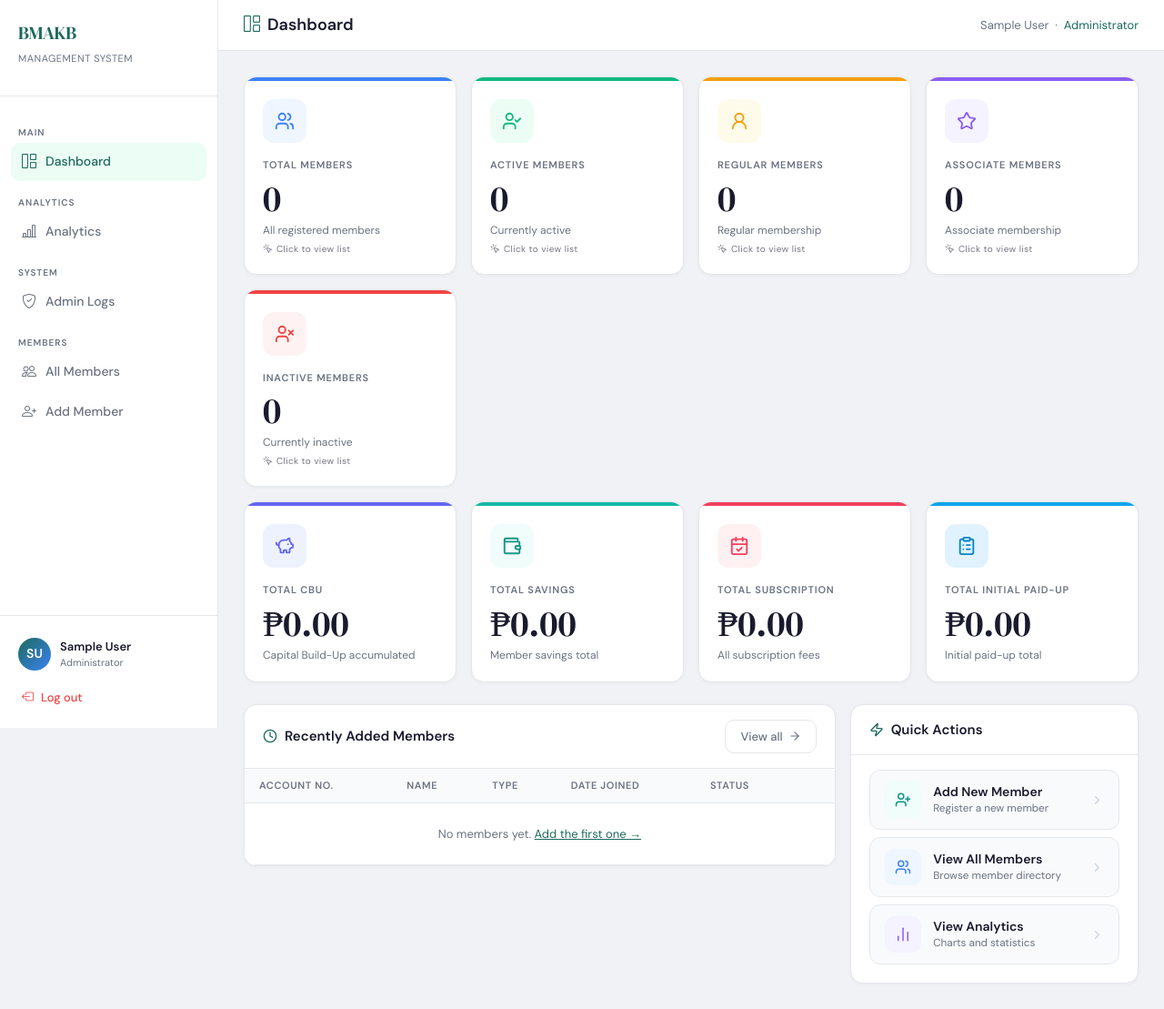
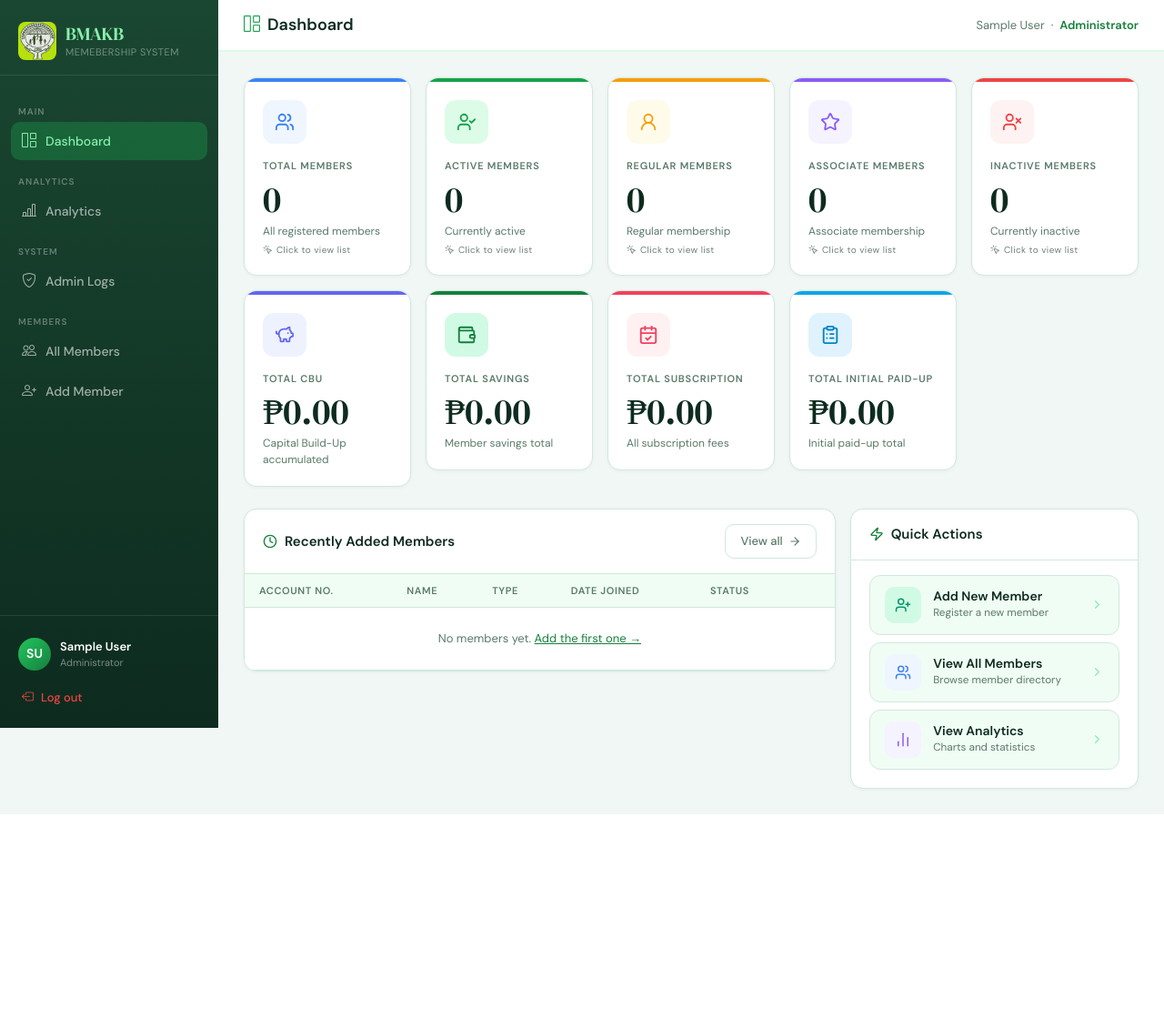
Before and after one commit to mAkOy34-mors/bmakb_system, a Django app: page / in a window 1280 px wide. Shown: the whole page at 91% size. After the commit the page ends 895 px from the top, so only its background shows below. Run offline with Django 5.2, Linux system fonts and the light colour scheme; the visitor is signed in with stand-in values (Sample User, id 1).

Commit message:
change Dashboard Ui

```diff
--- a/apps/administrator/templates/administrator/dashboard.html
+++ b/apps/administrator/templates/administrator/dashboard.html
@@ -12,10 +12,10 @@
 
 {% block content %}
 
-<!-- ── Row 1: Member Count Cards ──────────────────────────── -->
-<div class="row g-3 mb-3">
+<!-- ── Row 1: Member Count Cards (5 columns) ──────────────── -->
+<div class="row g-3 mb-3 row-cols-5">
 
-  <div class="col-md-3">
+  <div class="col">
     <div class="stat-card blue clickable"
          data-modal="members-modal"
          data-filter="total"
@@ -34,7 +34,7 @@
     </div>
   </div>
 
-  <div class="col-md-3">
+  <div class="col">
     <div class="stat-card green clickable"
          data-modal="members-modal"
          data-filter="active"
@@ -53,7 +53,7 @@
     </div>
   </div>
 
-  <div class="col-md-3">
+  <div class="col">
     <div class="stat-card amber clickable"
          data-modal="members-modal"
          data-filter="regular"
@@ -72,7 +72,7 @@
     </div>
   </div>
 
-  <div class="col-md-3">
+  <div class="col">
     <div class="stat-card purple clickable"
          data-modal="members-modal"
          data-filter="associate"
@@ -91,8 +91,7 @@
     </div>
   </div>
 
-  <!-- Inactive Members Card -->
-  <div class="col-md-3">
+  <div class="col">
     <div class="stat-card red clickable"
          data-modal="members-modal"
          data-filter="inactive"
@@ -113,52 +112,54 @@
 
 </div>
 
-<!-- ── Row 2: Financial Cards ─────────────────────────────── -->
-<div class="row g-3 mb-4">
+<!-- ── Row 2: Financial Cards (5 columns) ─────────────────── -->
+<div class="row g-3 mb-4 row-cols-5">
 
-  <div class="col-md-3">
+  <div class="col">
     <div class="stat-card indigo">
       <div class="stat-icon-wrap indigo">
         <i data-lucide="piggy-bank" class="lucide-icon"></i>
       </div>
       <div class="stat-label">TOTAL CBU</div>
-      <div class="stat-value">₱{{ total_cbu|floatformat:2 }}</div>
+      <div class="stat-value stat-value--financial">₱{{ total_cbu|floatformat:2 }}</div>
       <div class="stat-sub">Capital Build-Up accumulated</div>
     </div>
   </div>
 
-  <div class="col-md-3">
+  <div class="col">
     <div class="stat-card teal">
       <div class="stat-icon-wrap teal">
         <i data-lucide="wallet" class="lucide-icon"></i>
       </div>
       <div class="stat-label">TOTAL SAVINGS</div>
-      <div class="stat-value">₱{{ total_savings|floatformat:2 }}</div>
+      <div class="stat-value stat-value--financial">₱{{ total_savings|floatformat:2 }}</div>
       <div class="stat-sub">Member savings total</div>
     </div>
   </div>
 
-  <div class="col-md-3">
+  <div class="col">
     <div class="stat-card rose">
       <div class="stat-icon-wrap rose">
         <i data-lucide="calendar-check" class="lucide-icon"></i>
       </div>
       <div class="stat-label">TOTAL SUBSCRIPTION</div>
-      <div class="stat-value">₱{{ total_subscription|floatformat:2 }}</div>
+      <div class="stat-value stat-value--financial">₱{{ total_subscription|floatformat:2 }}</div>
       <div class="stat-sub">All subscription fees</div>
     </div>
   </div>
 
-  <div class="col-md-3">
+  <div class="col">
     <div class="stat-card sky">
       <div class="stat-icon-wrap sky">
         <i data-lucide="clipboard-list" class="lucide-icon"></i>
       </div>
       <div class="stat-label">TOTAL INITIAL PAID-UP</div>
-      <div class="stat-value">₱{{ total_initial_paid_up|floatformat:2 }}</div>
+      <div class="stat-value stat-value--financial">₱{{ total_initial_paid_up|floatformat:2 }}</div>
       <div class="stat-sub">Initial paid-up total</div>
     </div>
   </div>
+
+
 
 </div>
 
--- a/requirements.txt
+++ b/requirements.txt
@@ -1,5 +1,5 @@
 # ── Core ──────────────────────────────────────────────────────────────────────
-Django>=6.0.4
+Django==4.1.13
 
 # ── Database ──────────────────────────────────────────────────────────────────
 mysqlclient>=2.2              # MySQL adapter
@@ -9,6 +9,9 @@ python-decouple>=3.8          # Load secrets from .env
 dj-database-url>=2.1          # Parse DATABASE_URL env variable
 
 # ── Static Files ──────────────────────────────────────────────────────────────
+
+
+
 whitenoise>=6.6               # Serve static files in production
 
 # ── Forms & Validation ────────────────────────────────────────────────────────
--- a/static/css/base.css
+++ b/static/css/base.css
@@ -1,16 +1,19 @@
 :root {
-  --bg:        #f0f2f5;
-  --sidebar:   #ffffff;
+  --bg:        #f0f7f4;
+  --sidebar:   #1a4731;
   --card:      #ffffff;
-  --text:      #1a1a2e;
-  --muted:     #6b7280;
-  --border:    #e5e7eb;
+  --text:      #0d2b1f;
+  --muted:     #5a7a6a;
+  --border:    #d1e8dc;
   --blue:      #3b82f6;
   --amber:     #f59e0b;
   --red:       #ef4444;
   --purple:    #8b5cf6;
-  --green:     #10b981;
-  --teal:      #1d6a5b;
+  --green:     #16a34a;
+  --teal:      #15803d;
+  --accent:    #22c55e;
+  --accent-dark:  #15803d;
+  --accent-light: #dcfce7;
   --sidebar-w: 240px;
   --radius:    14px;
 }
@@ -28,8 +31,8 @@ body {
 /* ── Sidebar ─────────────────────────────────────── */
 .sidebar {
   width: var(--sidebar-w);
-  background: var(--sidebar);
-  border-right: 1px solid var(--border);
+  background: linear-gradient(180deg, #1a4731 0%, #0d2b1f 100%);
+  border-right: none;
   display: flex;
   flex-direction: column;
   position: fixed;
@@ -40,17 +43,17 @@ body {
 
 .sidebar-brand {
   padding: 24px 20px 16px;
-  border-bottom: 1px solid var(--border);
+  border-bottom: 1px solid rgba(255,255,255,0.1);
 }
 .sidebar-brand h1 {
   font-family: 'DM Serif Display', serif;
   font-size: 20px;
-  color: var(--teal);
+  color: #86efac;
   letter-spacing: -.3px;
 }
 .sidebar-brand p {
   font-size: 11px;
-  color: var(--muted);
+  color: rgba(255,255,255,0.4);
   margin-top: 2px;
   letter-spacing: .5px;
   text-transform: uppercase;
@@ -63,7 +66,7 @@ body {
   font-weight: 600;
   letter-spacing: 1px;
   text-transform: uppercase;
-  color: var(--muted);
+  color: rgba(255,255,255,0.35);
   padding: 8px 8px 4px;
   margin-top: 8px;
 }
@@ -74,7 +77,7 @@ body {
   gap: 10px;
   padding: 9px 12px;
   border-radius: 10px;
-  color: var(--muted);
+  color: rgba(255,255,255,0.6);
   font-size: 14px;
   font-weight: 500;
   text-decoration: none;
@@ -82,14 +85,14 @@ body {
   margin-bottom: 2px;
 }
 .nav-link svg { width: 16px; height: 16px; }
-.nav-link i { font-size: 16px; }
-.nav-link:hover { background: #f3f4f6; color: var(--text); }
-.nav-link.active { background: #ecfdf5; color: var(--teal); }
-.nav-link.active i, .nav-link.active svg { color: var(--teal); }
+.nav-link i   { font-size: 16px; }
+.nav-link:hover { background: rgba(255,255,255,0.1); color: white; }
+.nav-link.active { background: rgba(34,197,94,0.25); color: #86efac; }
+.nav-link.active i, .nav-link.active svg { color: #86efac; }
 
 .sidebar-footer {
   padding: 16px 12px;
-  border-top: 1px solid var(--border);
+  border-top: 1px solid rgba(255,255,255,0.1);
 }
 .admin-info {
   display: flex;
@@ -101,13 +104,14 @@ body {
 .admin-avatar {
   width: 36px; height: 36px;
   border-radius: 50%;
-  background: linear-gradient(135deg, var(--teal), var(--blue));
+  background: linear-gradient(135deg, #22c55e, #15803d);
   display: flex; align-items: center; justify-content: center;
   color: white; font-size: 14px; font-weight: 600;
   flex-shrink: 0;
 }
-.admin-name { font-size: 13px; font-weight: 600; color: var(--text); }
-.admin-role { font-size: 11px; color: var(--muted); }
+.admin-name { font-size: 13px; font-weight: 600; color: white; }
+.admin-role { font-size: 11px; color: rgba(255,255,255,0.45); }
+
 .logout-btn {
   display: flex; align-items: center; gap: 8px;
   padding: 8px 12px; border-radius: 10px;
@@ -128,7 +132,7 @@ body {
 
 .topbar {
   background: white;
-  border-bottom: 1px solid var(--border);
+  border-bottom: 2px solid var(--accent-light);
   padding: 14px 28px;
   display: flex;
   align-items: center;
@@ -169,32 +172,31 @@ body {
   height: 4px;
   border-radius: var(--radius) var(--radius) 0 0;
 }
-.stat-card.blue::before   { background: var(--blue); }
-.stat-card.amber::before  { background: var(--amber); }
-.stat-card.red::before    { background: var(--red); }
-.stat-card.purple::before { background: var(--purple); }
-.stat-card.green::before  { background: var(--green); }
-.stat-card.teal::before   { background: var(--teal); }
+.stat-card.blue::before    { background: #3b82f6; }
+.stat-card.amber::before   { background: #f59e0b; }
+.stat-card.red::before     { background: #ef4444; }
+.stat-card.purple::before  { background: #8b5cf6; }
+.stat-card.green::before   { background: #16a34a; }
+.stat-card.teal::before    { background: #15803d; }
+.stat-card.emerald::before { background: #059669; }
+.stat-card.lime::before    { background: #65a30d; }
 
-/* Icon box — rounded square with soft color background */
 .stat-icon-wrap {
   width: 48px; height: 48px;
   border-radius: 12px;
   display: flex; align-items: center; justify-content: center;
   margin-bottom: 16px;
 }
-.stat-icon-wrap .lucide-icon {
-  width: 22px; height: 22px;
-  stroke-width: 2;
-}
-.stat-icon-wrap.blue   { background: #eff6ff; color: var(--blue); }
-.stat-icon-wrap.amber  { background: #fffbeb; color: var(--amber); }
-.stat-icon-wrap.red    { background: #fef2f2; color: var(--red); }
-.stat-icon-wrap.purple { background: #f5f3ff; color: var(--purple); }
-.stat-icon-wrap.green  { background: #ecfdf5; color: var(--green); }
-.stat-icon-wrap.teal   { background: #ecfdf5; color: var(--teal); }
+.stat-icon-wrap .lucide-icon { width: 22px; height: 22px; stroke-width: 2; }
+.stat-icon-wrap.blue    { background: #eff6ff; color: #3b82f6; }
+.stat-icon-wrap.amber   { background: #fffbeb; color: #f59e0b; }
+.stat-icon-wrap.red     { background: #fef2f2; color: #ef4444; }
+.stat-icon-wrap.purple  { background: #f5f3ff; color: #8b5cf6; }
+.stat-icon-wrap.green   { background: #dcfce7; color: #16a34a; }
+.stat-icon-wrap.teal    { background: #d1fae5; color: #15803d; }
+.stat-icon-wrap.emerald { background: #d1fae5; color: #059669; }
+.stat-icon-wrap.lime    { background: #f7fee7; color: #65a30d; }
 
-/* Label — all caps small text */
 .stat-label {
   font-size: 11px;
   font-weight: 600;
@@ -297,7 +295,7 @@ body {
   letter-spacing: .6px;
   text-transform: uppercase;
   color: var(--muted);
-  background: #f9fafb;
+  background: #f0fdf4;
   border-color: var(--border);
   padding: 10px 16px;
 }
@@ -402,31 +403,29 @@ body {
   transition: border .2s, box-shadow .2s;
 }
 .form-control:focus, .form-select:focus {
-  border-color: var(--teal);
-  box-shadow: 0 0 0 3px rgba(29,106,91,.1);
+  border-color: #16a34a;
+  box-shadow: 0 0 0 3px rgba(22,163,74,.1);
 }
 
 /* ── Alerts ───────────────────────────────────────── */
 .alert { border-radius: 10px; font-size: 13px; border: none; }
-.alert-success { background: #ecfdf5; color: #065f46; }
+.alert-success { background: #dcfce7; color: #14532d; }
 .alert-danger  { background: #fef2f2; color: #991b1b; }
-.alert-info    { background: #eff6ff; color: #1e40af; }
+.alert-info    { background: #f0fdf4; color: #166534; }
 
 /* ── Account Number Badge ─────────────────────────── */
 .acct-badge {
   font-family: monospace;
   font-size: 12px;
-  background: #f3f4f6;
+  background: #f0fdf4;
   color: var(--muted);
   padding: 2px 8px;
   border-radius: 6px;
 }
-/* ── Extra stat card colors (financial cards) ─────── */
+
+/* ── Extra stat card colors ───────────────────────── */
 .stat-card.indigo::before { background: #6366f1; }
 .stat-icon-wrap.indigo    { background: #eef2ff; color: #6366f1; }
-
-.stat-card.teal::before   { background: #14b8a6; }
-.stat-icon-wrap.teal      { background: #f0fdfa; color: #0d9488; }
 
 .stat-card.rose::before   { background: #f43f5e; }
 .stat-icon-wrap.rose      { background: #fff1f2; color: #f43f5e; }
@@ -449,17 +448,17 @@ body {
   padding: 0.75rem 1rem;
   border-radius: 12px;
   border: 1.5px solid var(--border);
-  background: #f8fafc;
+  background: #f0fdf4;
   text-decoration: none;
   color: inherit;
   transition: all 0.15s;
 }
 
 .quick-action-item:hover {
-  border-color: #0d9488;
-  background: #f0fdfa;
+  border-color: #16a34a;
+  background: #dcfce7;
   transform: translateX(3px);
-  box-shadow: 0 2px 8px rgba(13, 148, 136, 0.08);
+  box-shadow: 0 2px 8px rgba(22,163,74,0.12);
 }
 
 .quick-action-icon {
@@ -472,7 +471,7 @@ body {
   flex-shrink: 0;
 }
 
-.qa-teal   { background: #f0fdfa; color: #0d9488; }
+.qa-teal   { background: #d1fae5; color: #059669; }
 .qa-blue   { background: #eff6ff; color: #3b82f6; }
 .qa-violet { background: #f5f3ff; color: #8b5cf6; }
 
@@ -494,9 +493,10 @@ body {
 .quick-action-arrow {
   width: 15px;
   height: 15px;
-  color: #cbd5e1;
+  color: #86efac;
   flex-shrink: 0;
 }
+
 /* ── Lucide icon helpers ───────────────────────────── */
 .lucide-icon {
   width: 16px; height: 16px;
--- a/templates/base.html
+++ b/templates/base.html
@@ -25,8 +25,15 @@
 <!-- ── Sidebar ───────────────────────────────────────────── -->
 <aside class="sidebar">
   <div class="sidebar-brand">
-    <h1>BMAKB</h1>
-    <p>Management System</p>
+    <div style="display:flex; align-items:center; gap:10px;">
+      <img src="{% static 'images/BMAKB-LOGO.jpg' %}"
+           alt="BMAKB Logo"
+           style="width:42px; height:42px; object-fit:contain; border-radius:8px; flex-shrink:0;">
+      <div>
+        <h1 style="margin:0;">BMAKB</h1>
+        <p style="margin:0;">Memebership System</p>
+      </div>
+    </div>
   </div>
 
   <nav class="sidebar-nav">
@@ -49,13 +56,10 @@
     </a>
 
     <div class="nav-section-label">Members</div>
-    <!-- All Members — only active on list and detail pages -->
     <a href="{% url 'membership:member_list' %}"
        class="nav-link {% if request.resolver_match.url_name in 'member_list member_detail member_edit member_delete' %}active{% endif %}">
       <i class="bi bi-people"></i> All Members
     </a>
-
-<!-- Add Member — only active on add page -->
     <a href="{% url 'membership:member_add' %}"
        class="nav-link {% if request.resolver_match.url_name == 'member_add' %}active{% endif %}">
       <i class="bi bi-person-plus"></i> Add Member
@@ -84,12 +88,12 @@
   {% if user.is_authenticated %}
   <div class="topbar">
     <div class="topbar-title">
-      <i class="bi bi-{% block topbar_icon %}grid-1x2{% endblock %}"></i>
+      <i class="bi bi-{% block topbar_icon %}grid-1x2{% endblock %}" style="color:var(--green);"></i>
       {% block topbar_title %}Dashboard{% endblock %}
     </div>
-    <div style="font-size:13px;color:var(--muted);">
+    <div style="font-size:13px; color:var(--muted);">
       {{ user.get_full_name }} &nbsp;·&nbsp;
-      <span style="color:var(--teal)">Administrator</span>
+      <span style="color:var(--teal); font-weight:600;">Administrator</span>
     </div>
   </div>
   {% endif %}
```
Also changed, not shown: other parts of static/css/base.css (+21 -23 lines), apps/administrator/static/administrator/css/analytics.css (deleted, +0 -43 lines), apps/administrator/static/administrator/js/analytics.js (+96 -285 lines), apps/membership/migrations/0013_alter_member_account_number.py (added), db.sqlite3 (added), static/images/BMAKB-LOGO.jpg (added), 1 other file. Lines whose indentation alone changed are shown as unchanged.
